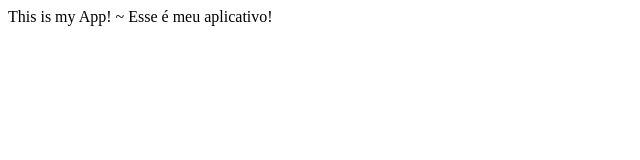
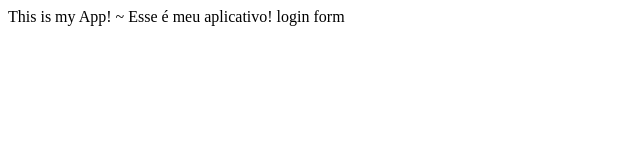
Before and after one commit to vhksm/myappsample.meuapp, a plain HTML site: page index.html in a window 1280 px wide. Shown: the full height of the page, 0-640 px from the left. Drawn offline with Linux system fonts and the light colour scheme.

Commit message:
login form

```diff
--- /dev/null
+++ b/dir2/app2.js
@@ -0,0 +1 @@
+console.log('eai');
--- a/index.html
+++ b/index.html
@@ -4,5 +4,6 @@
     </head>
     <body>
         This is my App! ~ Esse é meu aplicativo!
+        login form
     </body>
 </html>
```
Also changed, not shown: login.html (added, +1 -0 lines), log.txt (added).
